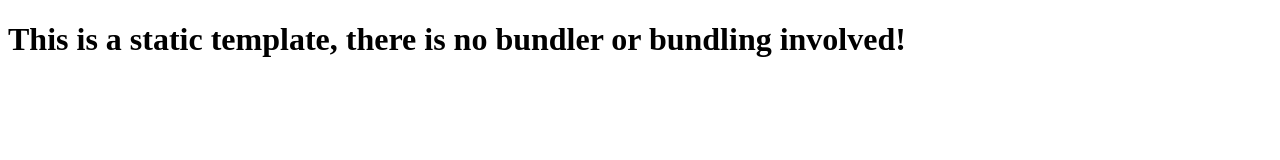
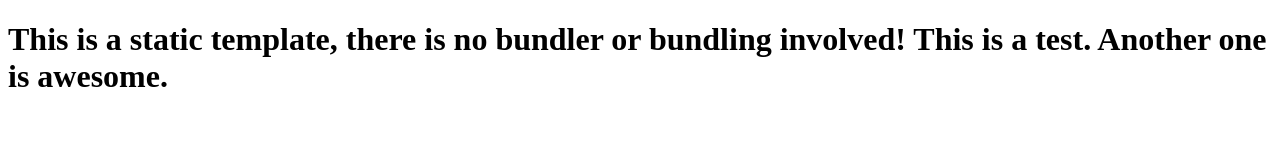
Before and after one commit to jjdb210/ComputerClub2020, a website: page index.html in a window 1280 px wide. Drawn offline with Linux system fonts and the light colour scheme.

Commit message:
Added a line of text.

```diff
--- a/index.html
+++ b/index.html
@@ -1,12 +1,15 @@
 <!DOCTYPE html>
 <html lang="en">
   <head>
-    <meta charset="UTF-8">
-    <meta name="viewport" content="width=device-width, initial-scale=1.0">
-    <meta http-equiv="X-UA-Compatible" content="ie=edge">
+    <meta charset="UTF-8" />
+    <meta name="viewport" content="width=device-width, initial-scale=1.0" />
+    <meta http-equiv="X-UA-Compatible" content="ie=edge" />
     <title>Static Template</title>
   </head>
   <body>
-    <h1>This is a static template, there is no bundler or bundling involved!</h1>
+    <h1>
+      This is a static template, there is no bundler or bundling involved! This
+      is a test. Another one is awesome.
+    </h1>
   </body>
 </html>
```
